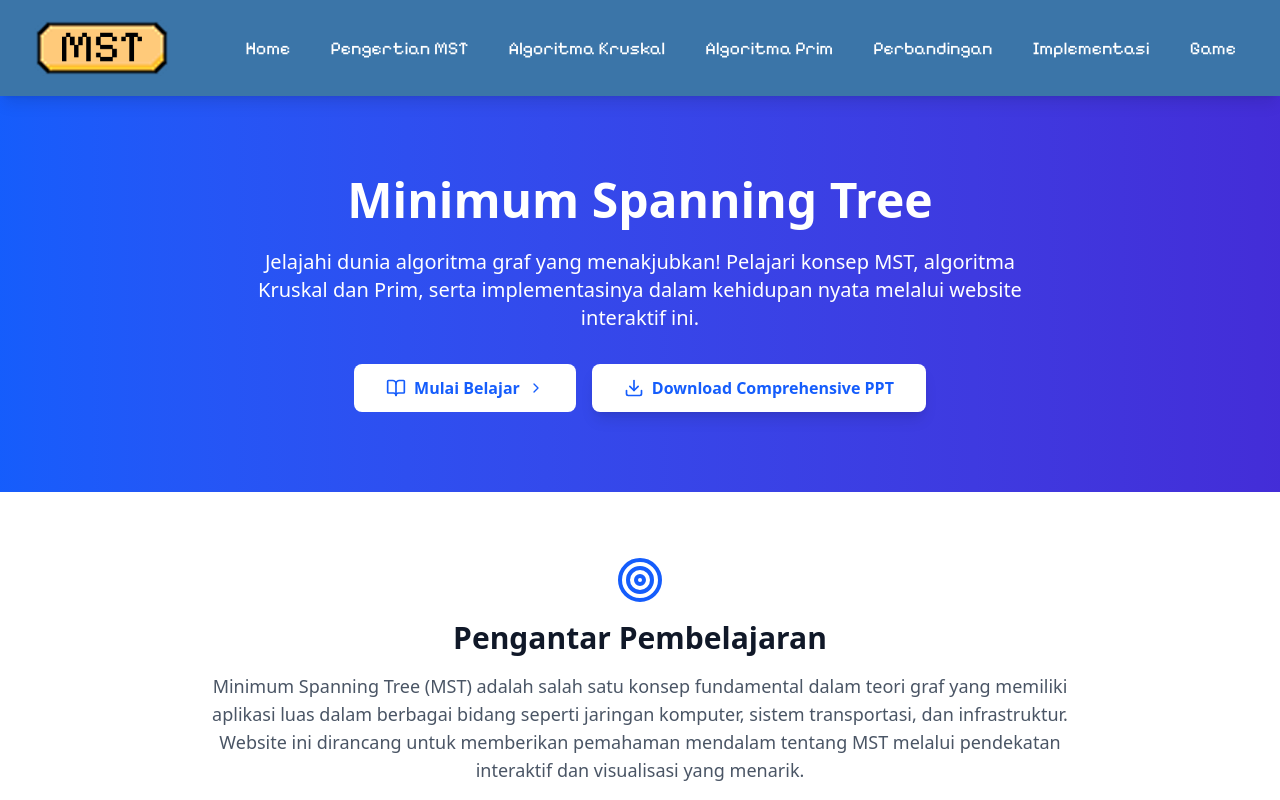
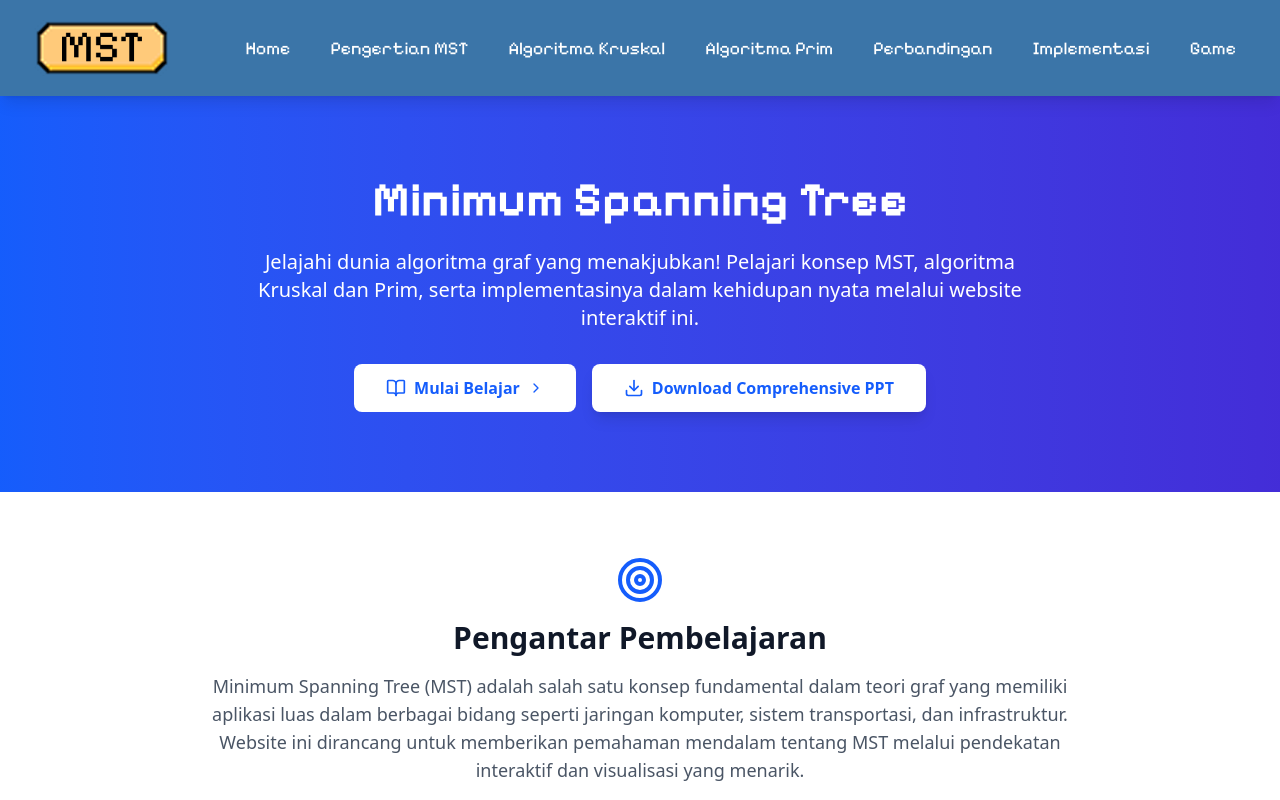
Before and after one commit to AnthonyS051105/Materi_Game_MST, a Next.js app: page / in a window 1280 px wide. Shown: the top 800 px of the page. Built offline with nearby package versions, Linux system fonts and the light colour scheme.

Commit message:
Add: Pixelfy Sans to MST title

```diff
--- a/src/app/page.js
+++ b/src/app/page.js
@@ -13,6 +13,12 @@ import {
 } from "lucide-react";
 import Link from "next/link";
 import dynamic from "next/dynamic";
+import { Pixelify_Sans } from 'next/font/google';
+
+const pixelifySans = Pixelify_Sans({
+  subsets: ['latin'],
+  display: 'swap',
+});
 
 // Comprehensive PPT Creator with UI-based design
 const ComprehensivePPTCreator = ({ isConverting, setIsConverting }) => {
@@ -1029,7 +1035,7 @@ export default function Home() {
       {/* Hero Section */}
       <section className="bg-gradient-to-r from-blue-600 to-indigo-700 text-white py-20">
         <div className="max-w-7xl mx-auto px-4 sm:px-6 lg:px-8 text-center">
-          <h1 className="text-5xl font-bold mb-6">Minimum Spanning Tree</h1>
+          <h1 className={`text-5xl font-bold mb-6 ${pixelifySans.className}`}>Minimum Spanning Tree</h1>
           <p className="text-xl mb-8 max-w-3xl mx-auto">
             Jelajahi dunia algoritma graf yang menakjubkan! Pelajari konsep MST,
             algoritma Kruskal dan Prim, serta implementasinya dalam kehidupan
```
